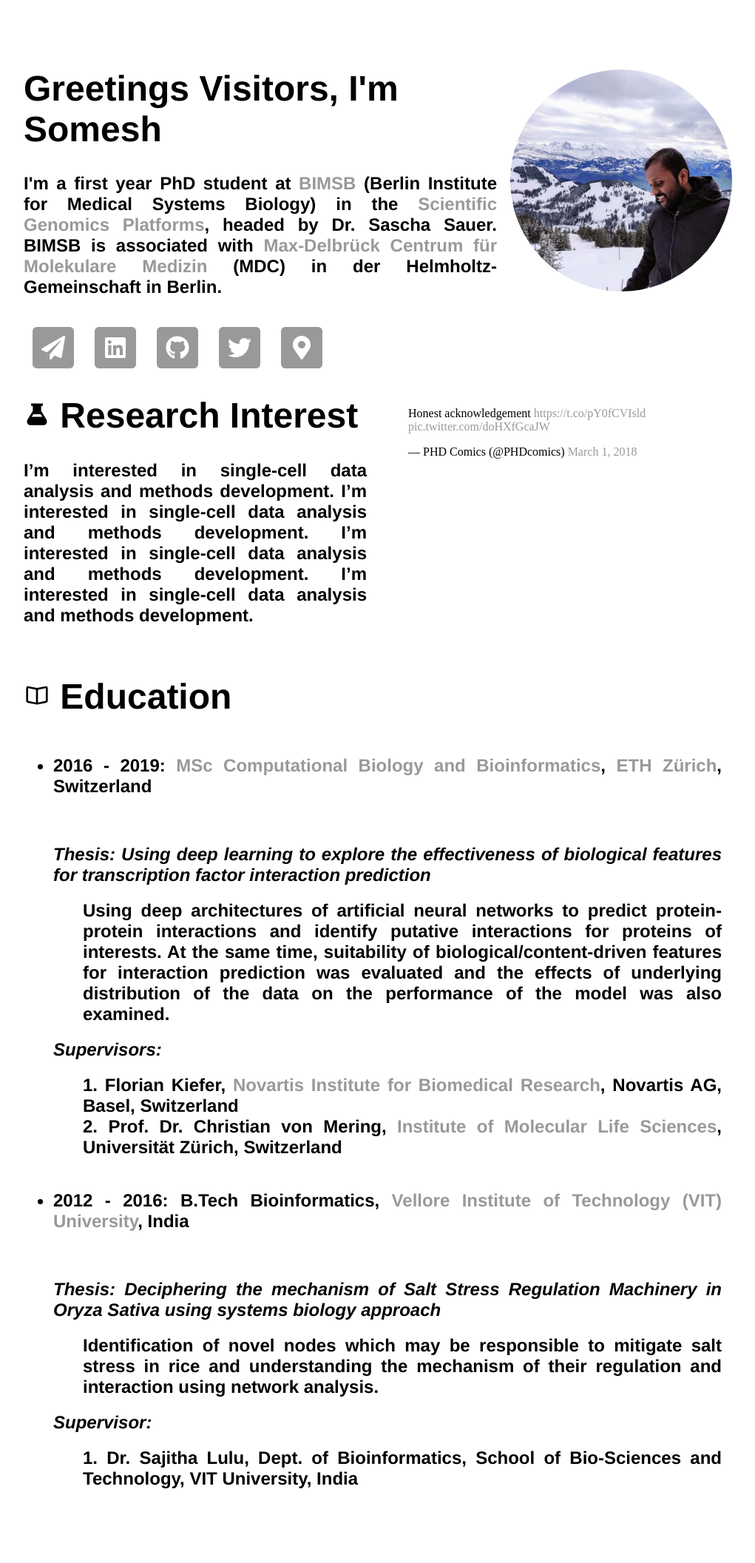
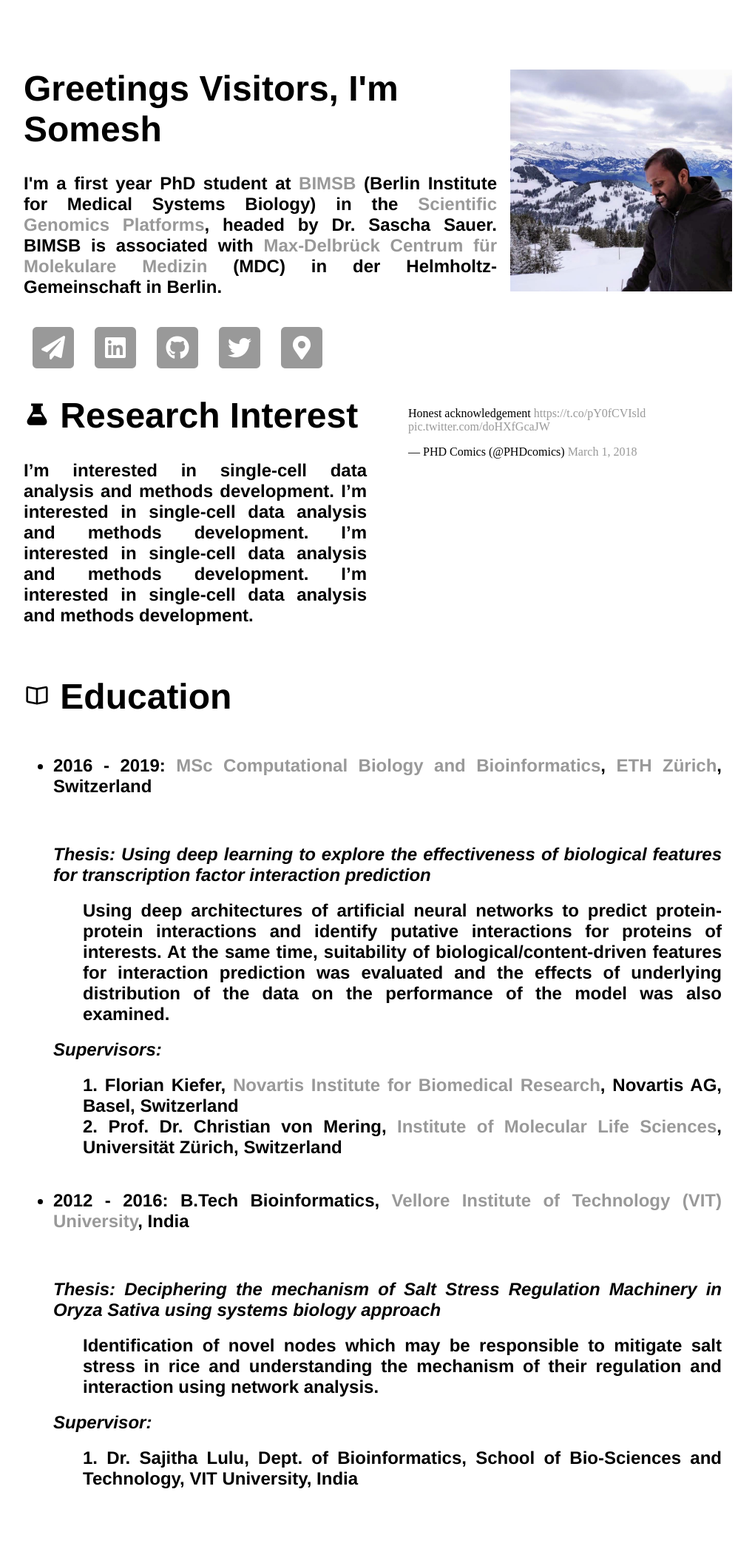
Before and after one commit to saisomesh2594/saisomesh2594.github.io, a Jekyll site: the page built from index.html, in a window 1280 px wide. Shown: the whole page at 74% size, without its empty margins (128-1149 px from the left). Built offline with Jekyll 4.4.1, drawn with Linux system fonts in a browser that asks for light colours; comment, search, counter and statistics services are not loaded.

Commit message:
remove circle logo

```diff
--- a/css/main.css
+++ b/css/main.css
@@ -79,8 +79,8 @@ footer {
 	height: 300px;
 	display: inline-block;
 	background-size: cover;
-	border-radius: 50%;
-	-moz-border-radius: 50%;
+	border-radius: 0%;
+	-moz-border-radius: 0%;
 	border: 2px solid #ffffff;
 	/*box-shadow: 0 0 0 3px $text-color;*/
 }
```
